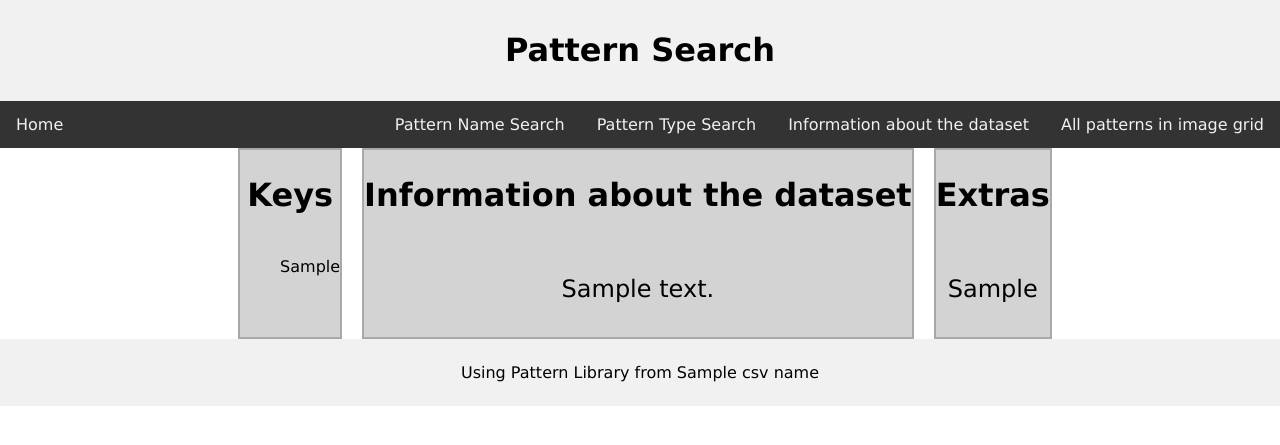
After one commit to fds66/patterns, a Python web app: template static/templates/test_outputs/index.html in a window 1280 px wide. The commit adds this page. Shown: the top 445 px of the page. Run offline with Jinja, Linux system fonts and the light colour scheme; the template is opened without the code that fills it: most values are stand-ins (such as "Sample title", 1, 10 or a date in 2020).

Commit message:
all pages functional but not complete, nav working

```diff
--- a/src/pattern_classes.py
+++ b/src/pattern_classes.py
@@ -154,3 +154,6 @@ class Library:
 
     def __repr__(self):
         return f"Library from ({self.input_filepath} contains {self.number} {self.craft_type.value} patterns)"
+
+    def info_string(self):
+        return f"Library from ({self.input_filepath} contains {self.number} {self.craft_type} patterns)"
--- a/static/templates/page_components/navigation.html
+++ b/static/templates/page_components/navigation.html
@@ -2,10 +2,10 @@
 
 
 <ul class="topnav">
-  <li><a href="#">Home</a></li>
+  <li><a href="index.html">Home</a></li>
   <li><a href="pattern_search.html">Pattern Name Search</a></li>
   <li><a href="type_search.html">Pattern Type Search</a></li>
-  <li><a href="#">Information about the dataset</a></li>
+  <li><a href="info.html">Information about the dataset</a></li>
   <li><a href="all.html">All patterns in image grid</a></li>
 </ul>
 
--- a/static/templates/page_components/text_body.html
+++ b/static/templates/page_components/text_body.html
@@ -16,8 +16,5 @@
 
   </div>
 
-  <div>
-    <h2>Extras</h2>
-    <p>{{extra_info}}</p>
-  </div>
+
 </div>
--- a/static/templates/test_outputs/all.html
+++ b/static/templates/test_outputs/all.html
@@ -14,10 +14,10 @@
 
 
 <ul class="topnav">
-  <li><a href="#">Home</a></li>
+  <li><a href="index.html">Home</a></li>
   <li><a href="pattern_search.html">Pattern Name Search</a></li>
   <li><a href="type_search.html">Pattern Type Search</a></li>
-  <li><a href="#">Information about the dataset</a></li>
+  <li><a href="info.html">Information about the dataset</a></li>
   <li><a href="all.html">All patterns in image grid</a></li>
 </ul>
 
--- /dev/null
+++ b/static/templates/test_outputs/index.html
@@ -0,0 +1,50 @@
+<!DOCTYPE html>
+<html lang="en">
+<head>
+    <meta charset="UTF-8">
+    <meta name="viewport" content="width=device-width, initial-scale=1.0">
+    <title>Patterns</title>
+    <link rel="stylesheet" href="global_style.css">
+</head>
+<body>
+<header>
+  <h1>Pattern Search</h1>
+</header>
+<nav>
+
+
+<ul class="topnav">
+  <li><a href="index.html">Home</a></li>
+  <li><a href="pattern_search.html">Pattern Name Search</a></li>
+  <li><a href="type_search.html">Pattern Type Search</a></li>
+  <li><a href="info.html">Information about the dataset</a></li>
+  <li><a href="all.html">All patterns in image grid</a></li>
+</ul>
+
+</nav>
+<div class="flex-container">
+  <div>
+    <h2>Keys</h2>
+    <ol>
+      {{ordered_list}}
+    </ol>
+  </div>
+
+  <div>
+    <h2>Information about the dataset</h2>
+    <p>
+      {{main_text}}
+    </p>
+
+  </div>
+
+  <div>
+    <h2>Extras</h2>
+    <p>{{extra_info}}</p>
+  </div>
+</div>
+<footer>
+  <p>Using Pattern Library from {{csv_name}}</p>
+</footer>
+</body>
+</html>
--- a/static/templates/test_outputs/pattern_search.html
+++ b/static/templates/test_outputs/pattern_search.html
@@ -14,10 +14,10 @@
 
 
 <ul class="topnav">
-  <li><a href="#">Home</a></li>
+  <li><a href="index.html">Home</a></li>
   <li><a href="pattern_search.html">Pattern Name Search</a></li>
   <li><a href="type_search.html">Pattern Type Search</a></li>
-  <li><a href="#">Information about the dataset</a></li>
+  <li><a href="info.html">Information about the dataset</a></li>
   <li><a href="all.html">All patterns in image grid</a></li>
 </ul>
 
--- a/static/templates/test_outputs/type_search.html
+++ b/static/templates/test_outputs/type_search.html
@@ -14,10 +14,10 @@
 
 
 <ul class="topnav">
-  <li><a href="#">Home</a></li>
+  <li><a href="index.html">Home</a></li>
   <li><a href="pattern_search.html">Pattern Name Search</a></li>
   <li><a href="type_search.html">Pattern Type Search</a></li>
-  <li><a href="#">Information about the dataset</a></li>
+  <li><a href="info.html">Information about the dataset</a></li>
   <li><a href="all.html">All patterns in image grid</a></li>
 </ul>
 
```
Also changed, not shown: src/main.py (+13 -2 lines), src/make_html.py (+25 -9 lines), static/templates/test_outputs/info.html (added, +53 -0 lines).
